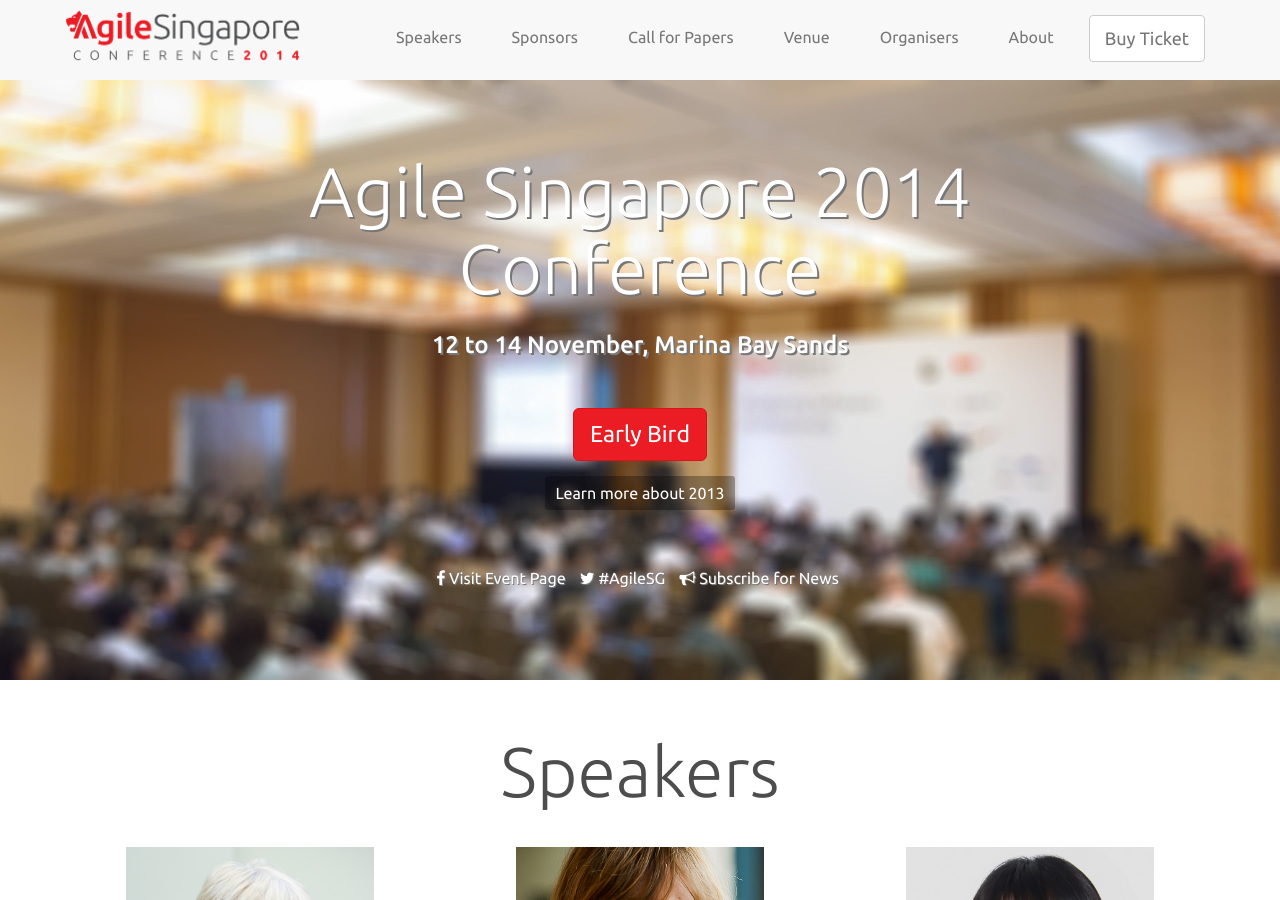
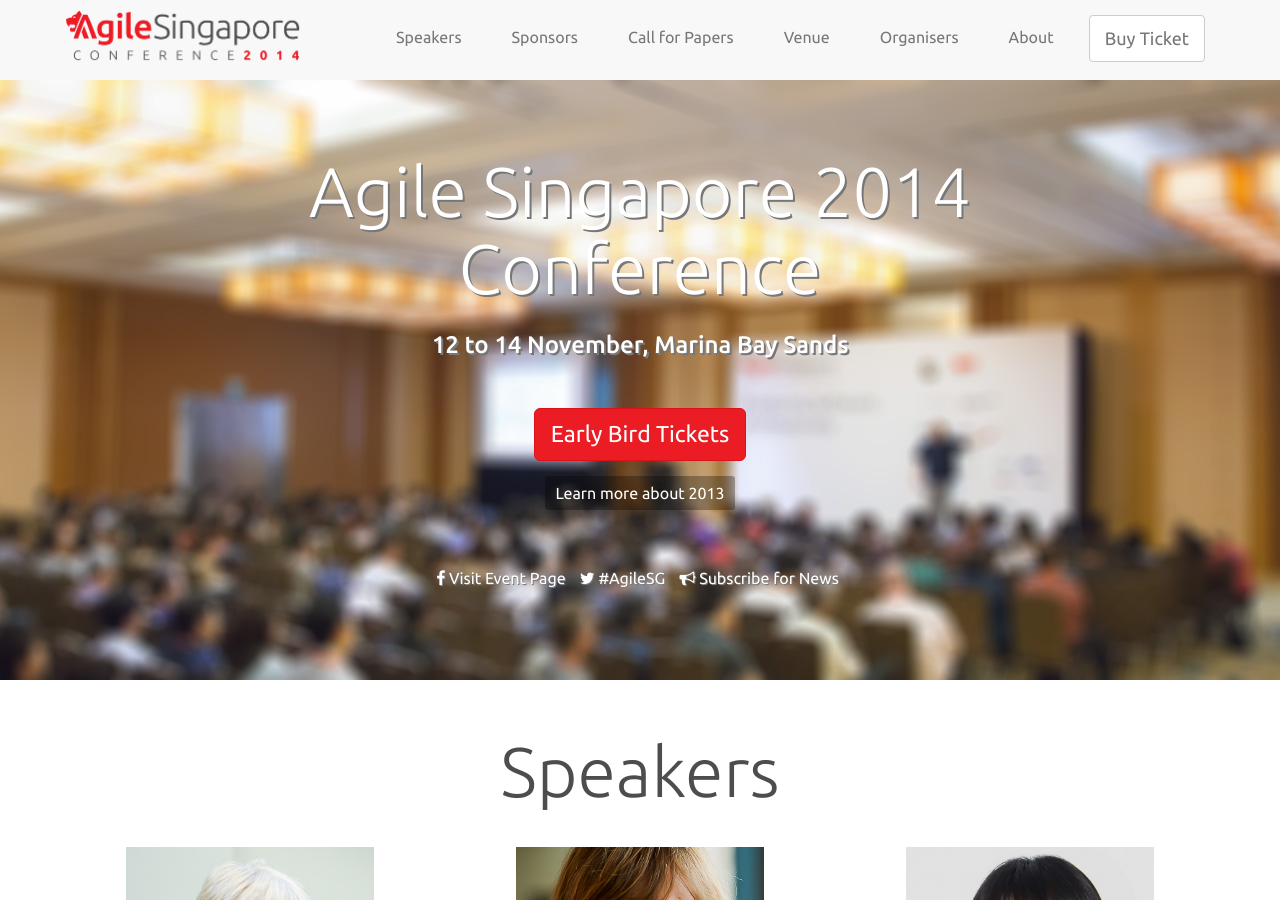
Before and after one commit to agilesingapore/2014, a Jekyll site: the page built from index.md, in a window 1280 px wide and 900 px high. Built offline with Jekyll 4.4.1, drawn with Linux system fonts in a browser that asks for light colours; nearby versions of some CDN libraries; Markdown is read by kramdown in place of the engine named in the settings.

Commit message:
Early bird tickets

```diff
--- a/index.md
+++ b/index.md
@@ -9,7 +9,7 @@
       <h1>Agile Singapore 2014<br/>Conference</h1>
       <h2>12 to 14 November, Marina Bay Sands</h2>
 
-      <p><a class="btn btn-primary btn-lg" role="button" href="http://agilesg2014.gevme.com" target="_blank">Early Bird</a></p>
+      <p><a class="btn btn-primary btn-lg" role="button" href="http://agilesg2014.gevme.com" target="_blank">Early Bird Tickets</a></p>
       <p><a class="learn2013 btn btn-info btn-sm" role="button" href="http://2013.agilesingapore.org" target="_blank">Learn more about 2013</a></p>
 
       <ul class="social list-inline">
```
